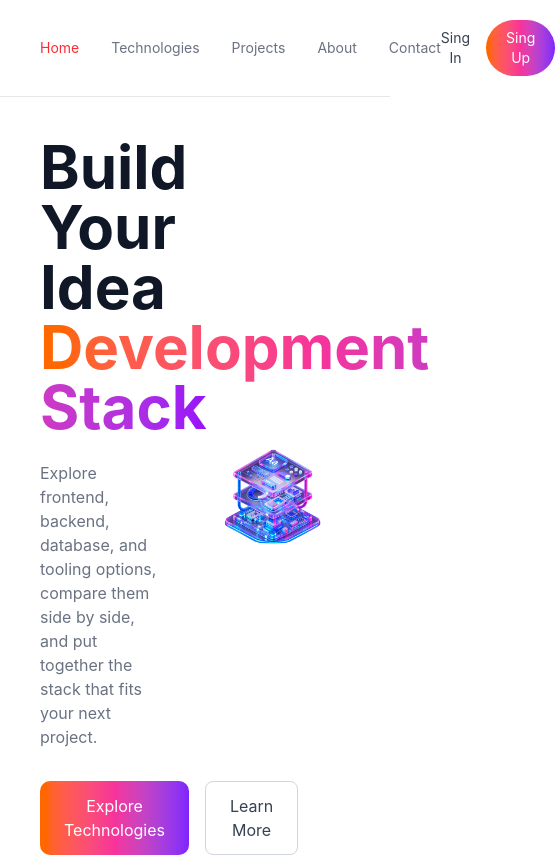
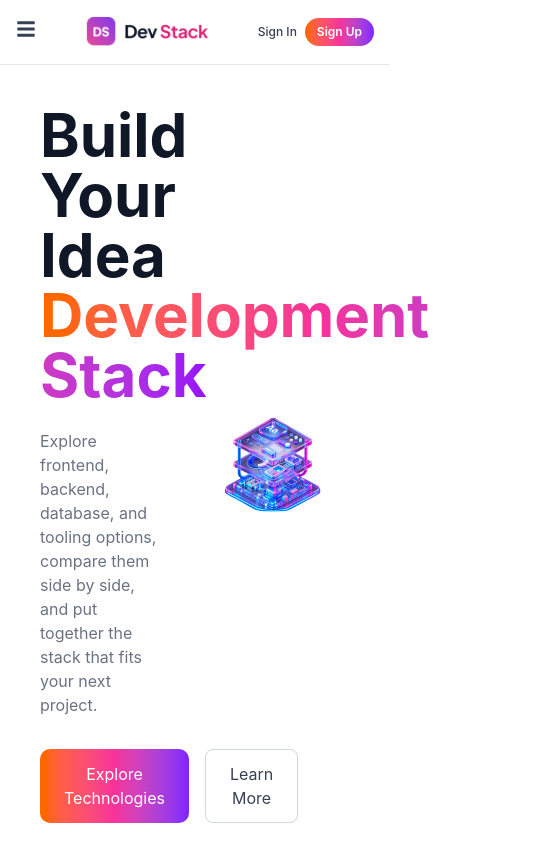
Before and after one commit to mahfuj-safin/ph-A05, a React (Vite) app: page / in a window 390 px wide. Shown: the top 857 px of the page, 555 px wide, since content can reach past the window. Built offline with nearby package versions, Linux system fonts and the light colour scheme.

Commit message:
hamburger menu button create

```diff
--- /dev/null
+++ b/src/components/MobileMenu.tsx
@@ -0,0 +1,42 @@
+import { useState } from 'react';
+import { FaBars } from 'react-icons/fa';
+import { FaXmark } from 'react-icons/fa6';
+
+const MobileMenu = () => {
+  const [isOpen, setIsOpen] = useState(false);
+
+  const menuItems = ['Home', 'Technologies', 'Projects', 'About', 'Contact'];
+
+  return (
+    <div className="relative md:hidden">
+      {/* hamburger button */}
+      <button
+        onClick={() => setIsOpen(!isOpen)}
+        aria-label="Toggle menu"
+        className="text-xl text-gray-700"
+      >
+        {isOpen ? <FaXmark /> : <FaBars />}
+      </button>
+
+      {/* mobile menu */}
+      {isOpen && (
+        <div className="absolute rounded-xl bg-white p-5 shadow-lg border border-gray-200 w-56 left-0 top-10 z-50">
+          <div className="flex flex-col gap-4">
+            {menuItems.map(item => (
+              <a
+                href=""
+                key={item}
+                onClick={() => setIsOpen(false)}
+                className={`text-sm ${item === 'Home' ? 'font-medium text-red-500' : 'text-gray-600 hover:text-gray-900'}`}
+              >
+                {item}
+              </a>
+            ))}
+          </div>
+        </div>
+      )}
+    </div>
+  );
+};
+
+export default MobileMenu;
--- a/src/components/Navbar.tsx
+++ b/src/components/Navbar.tsx
@@ -1,29 +1,40 @@
 import logoText from '../assets/logo-text.png';
+import MobileMenu from './MobileMenu';
 const Navbar = () => {
   return (
     // NavBar
     <nav className="border-b border-gray-200 bg-white sticky top-0 z-50">
-      <div className="flex justify-between items-center px-10 py-5 container mx-auto">
+      <div className="px-4 py-4 container mx-auto grid grid-cols-[auto_1fr_auto] items-center md:px-10 md:py-5">
+        {/* mobile menu */}
+        <MobileMenu />
         {/* logo */}
-        <div>
-          <img src={logoText} alt="" />
+        <div className="justify-self-center md:justify-self-start">
+          <img src={logoText} alt="" className="h-8 w-auto" />
         </div>
 
-        {/* Navigation Item */}
-        <div className="flex items-center gap-8">
+        {/* desktop navigation */}
+        <div className="hidden justify-center items-center gap-8 md:flex">
           <a className="text-sm text-red-500">Home</a>
-          <a className="text-sm text-gray-500">Technologies </a>
-          <a className="text-sm text-gray-500">Projects</a>
-          <a className="text-sm text-gray-500">About</a>
-          <a className="text-sm text-gray-500">Contact</a>
+
+          <a className="text-sm text-gray-500 hover:text-gray-900">
+            Technologies
+          </a>
+
+          <a className="text-sm text-gray-500 hover:text-gray-900">Projects</a>
+
+          <a className="text-sm text-gray-500 hover:text-gray-900">About</a>
+
+          <a className="text-sm text-gray-500 hover:text-gray-900">Contact</a>
         </div>
 
-        {/* sing in & sing up button*/}
+        {/* sign in & sign up */}
 
-        <div className="flex items-center gap-4">
-          <button className="text-sm text-gray-700">Sing In</button>
-          <button className="text-sm text-white rounded-full px-5 py-2 bg-gradient-to-r from-orange-500 via-pink-500 to-violet-600 ">
-            Sing Up
+        <div className="flex items-center gap-2 md:gap-4 ml-auto">
+          <button className="text-xs font-medium text-gray-700 hover:text-gray-900 cursor-pointer md:text-sm">
+            Sign In
+          </button>
+          <button className="text-xs font-semibold text-white rounded-full px-3 py-1.5 bg-gradient-to-r from-orange-500 via-pink-500 to-violet-600 hover:opacity-90 cursor-pointer md:px-5 md:py-2 md:text-sm">
+            Sign Up
           </button>
         </div>
       </div>
```
